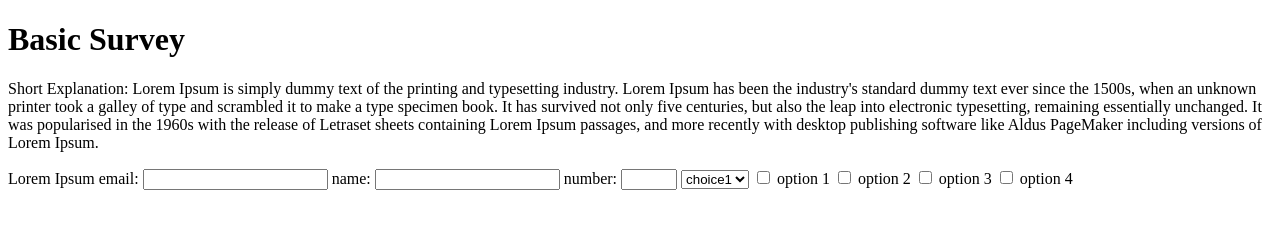
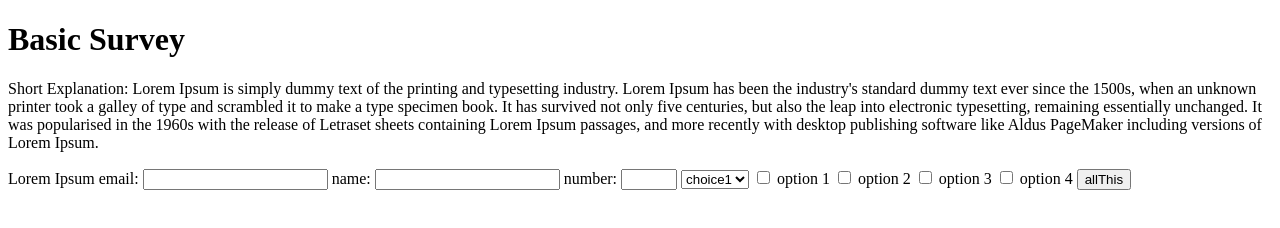
Before and after one commit to Jorge-Montero/form-survey-test, a plain HTML site: page index.html in a window 1280 px wide. Drawn offline with Linux system fonts and the light colour scheme.

Commit message:
16 - form's submit button

```diff
--- a/index.html
+++ b/index.html
@@ -29,6 +29,7 @@
         <label for="checkbox3">option 3</label>
         <input type="checkbox" name="option4" id="checkbox4" value="option4" />
         <label for="checkbox4">option 4</label>
+        <input type="submit" id="submit" value="allThis">
     </form>
     <script src="https://cdn.freecodecamp.org/testable-projects-fcc/v1/bundle.js"></script>
 </body>
```
